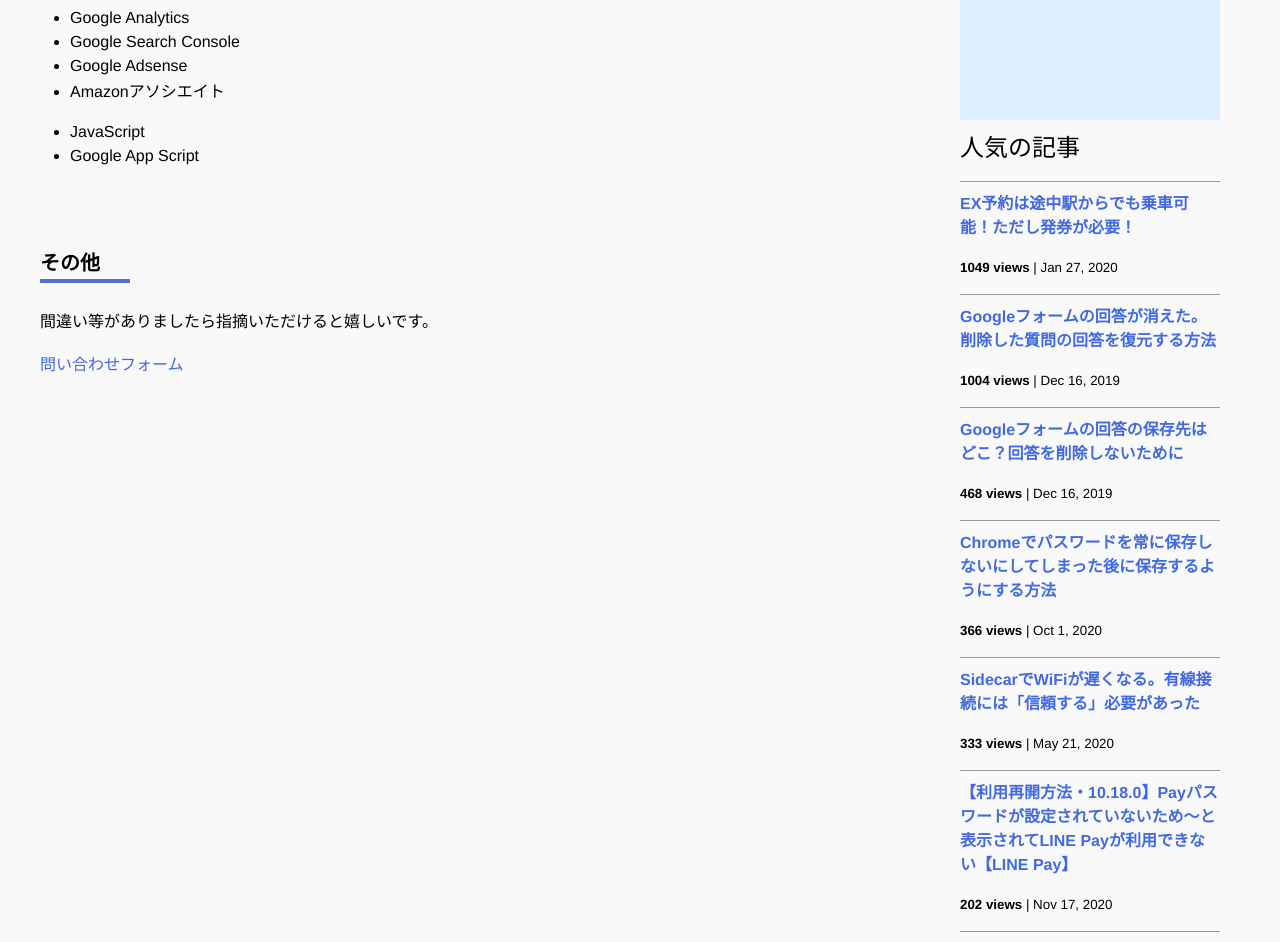
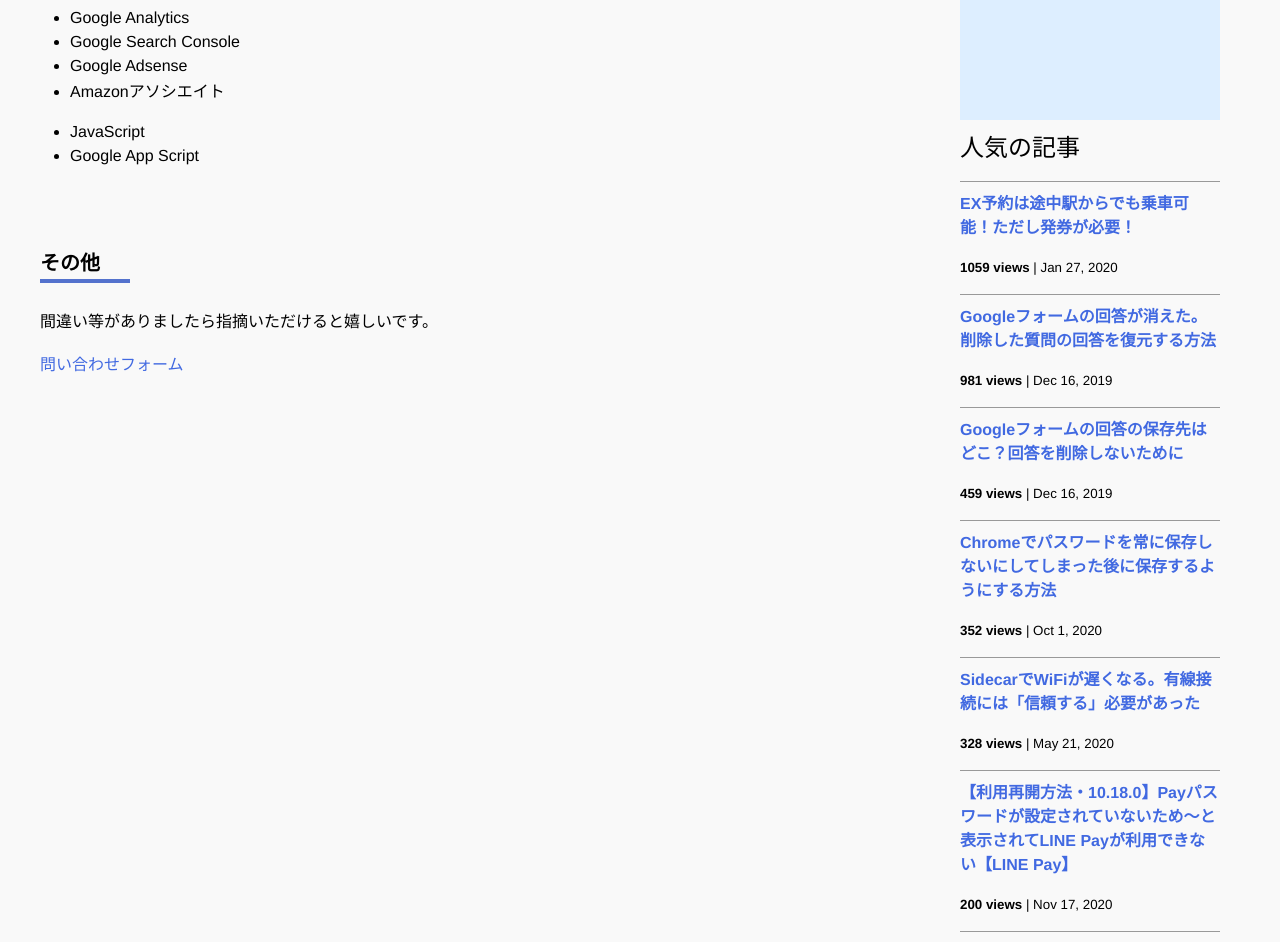
Before and after one commit to iwanaminami/shoyaiwaname, a Jekyll site: the page built from about.markdown, in a window 1280 px wide and 1400 px high, scrolled down 693 px. Shown: the top 942 px of the window. Built offline with Jekyll 4.4.1, drawn with Linux system fonts in a browser that asks for light colours; nearby versions of some CDN libraries; comment, search, counter and statistics services are not loaded.

Commit message:
a new commit message

```diff
--- a/_data/popularposts.yml
+++ b/_data/popularposts.yml
@@ -1,17 +1,17 @@
 side:
-  - view: 1049
+  - view: 1059
     url: /2020/01/27/ex-rideontheway.html
-  - view: 1004
+  - view: 981
     url: /2019/12/16/restore-googleform.html
-  - view: 468
+  - view: 459
     url: /2019/12/16/googleform-answers.html
-  - view: 366
+  - view: 352
     url: /2020/10/01/googlepassword.html
-  - view: 333
+  - view: 328
     url: /2020/05/21/sidecar-via-cable.html
-  - view: 202
+  - view: 200
     url: /2020/11/17/linepay.html
   - view: 122
     url: /2020/01/23/sfcgold.html
-  - view: 118
+  - view: 112
     url: /2021/05/18/image-compression-word.html
```
